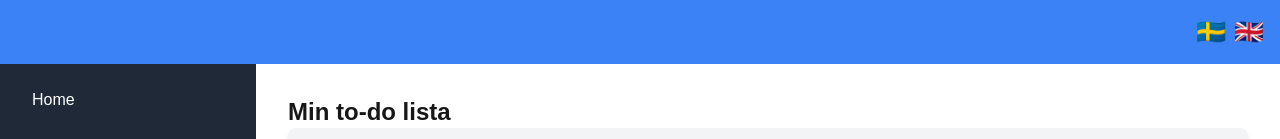
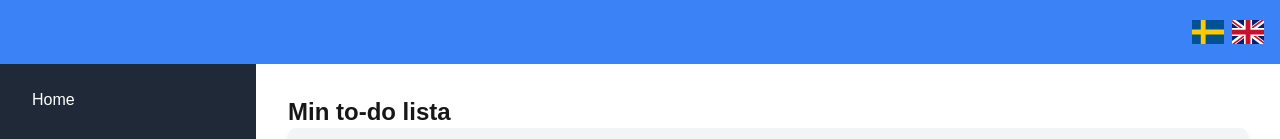
Before and after one commit to tareHej/Praktik-todoLista, a Next.js app in the folder app/: page / in a window 1280 px wide. Shown: the top 139 px of the page. Built offline with nearby package versions, Linux system fonts and the light colour scheme.

Commit message:
Added flag-icons

```diff
--- a/app/package.json
+++ b/app/package.json
@@ -9,6 +9,7 @@
     "lint": "next lint"
   },
   "dependencies": {
+    "flag-icons": "^7.2.3",
     "next": "14.2.12",
     "react": "^18",
     "react-dom": "^18"
--- a/app/src/app/components/languageSwitch.tsx
+++ b/app/src/app/components/languageSwitch.tsx
@@ -13,14 +13,14 @@
         aria-label="Switch to Swedish"
         onClick={() => changeLanguage('sv')}
       >
-        🇸🇪
+        <span className="fi fi-se"></span>
       </button>
       <button
         className="text-2xl"
         aria-label="Switch to English"
         onClick={() => changeLanguage('en')}
       >
-        🇬🇧
+        <span className="fi fi-gb"></span>
       </button>
     </div>
   );
--- a/app/src/app/layout.tsx
+++ b/app/src/app/layout.tsx
@@ -1,6 +1,7 @@
 import type { Metadata } from "next";
 import localFont from "next/font/local";
 import "./globals.css";
+import "/node_modules/flag-icons/css/flag-icons.min.css";
 
 const geistSans = localFont({
   src: "./fonts/GeistVF.woff",
```
Also changed, not shown: 1 other file (tests, documents, lock files or other folders).
